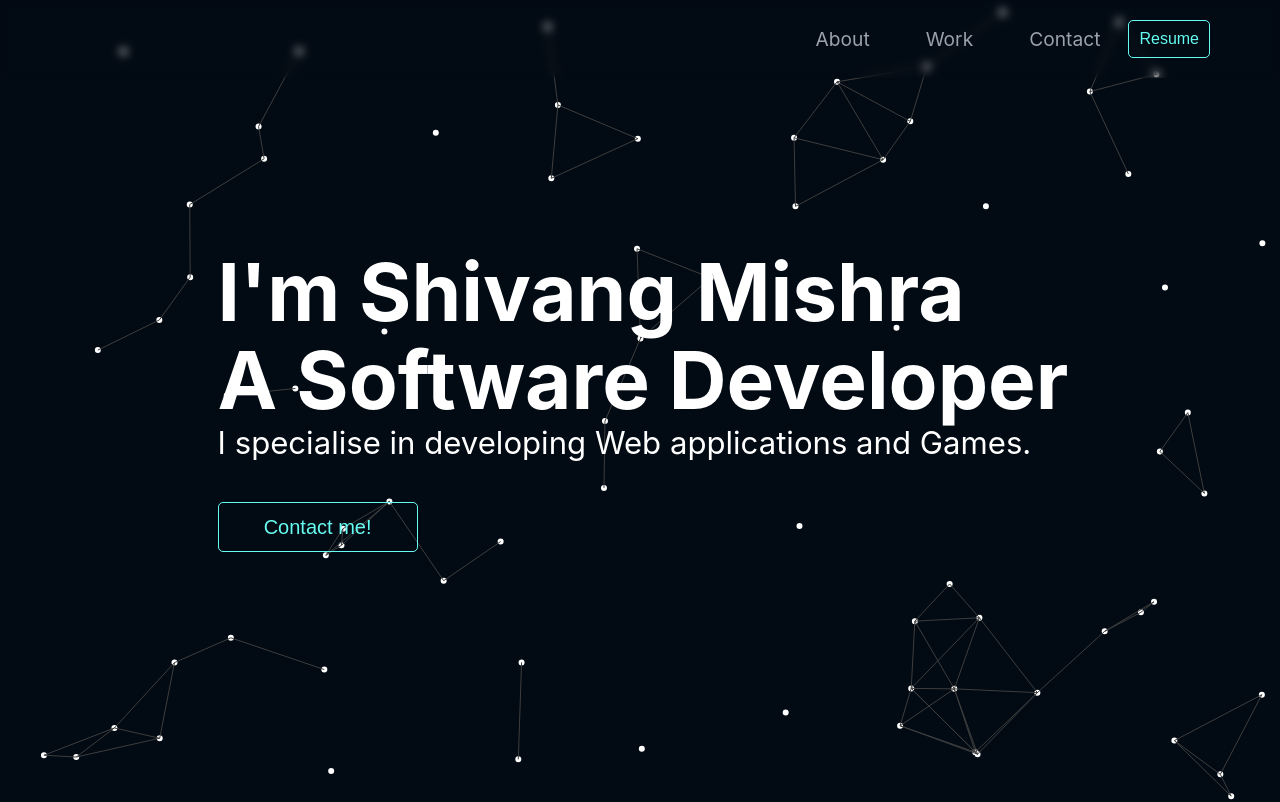
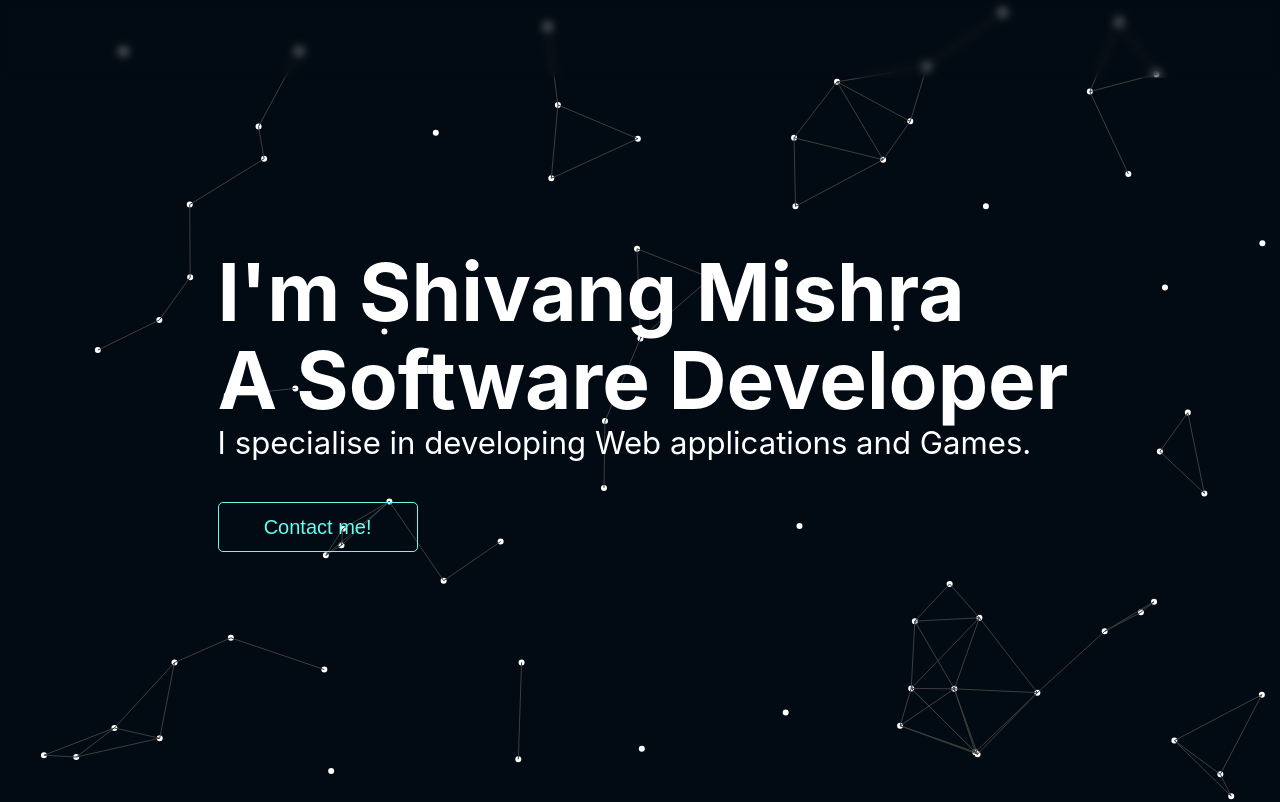
Before and after one commit to ShivangMishra/ShivangMishra.github.io, a React (Create React App) app: page / in a window 1280 px wide. Shown: the top 802 px of the page. Built offline with nearby package versions, Linux system fonts and the light colour scheme.

Commit message:
added anims

```diff
--- a/src/components/home/Home.css
+++ b/src/components/home/Home.css
@@ -21,6 +21,7 @@
   z-index: 2;
   pointer-events: none;
   width: fit-content;
+  animation: intro-anim 3s cubic-bezier(0.19, 1, 0.22, 1) forwards;
   padding-left: 17vw;
 }
 
@@ -29,6 +30,12 @@
   font-size: 5rem;
   line-height: 1.1;
   /* font-family: Bogart,Recoleta,Helvetica Neue,Helvetica,Arial,sans-serif; */
+}
+
+@keyframes intro-anim
+{
+  from { margin-top: 240px; opacity: 0;}
+  to { margin-top: 0; opacity: 1;}
 }
 
 .contact-btn {
--- a/src/components/navbar/Navbar.css
+++ b/src/components/navbar/Navbar.css
@@ -29,11 +29,13 @@
 .navbar li {
   padding: 0 28px;
   font-size: 1.2rem;
+  animation: nav-anim 3s cubic-bezier(0.19, 1, 0.22, 1) forwards;
 }
 
 .navbar button {
   padding: 10px 10px;
   font-size: 1rem;
+  animation: nav-anim 3s cubic-bezier(0.19, 1, 0.22, 1) forwards;
 }
 
 .navbar button:hover {
@@ -66,6 +68,13 @@
   color: var(--link-active-color);
 }
 
+
+@keyframes nav-anim
+{
+  from { transform: translateY(-50px); opacity: 0;}
+  to {opacity: 1;}
+}
+
 @media only screen and (max-width: 1278px) {
   .navbar {
     justify-content: center;
```
